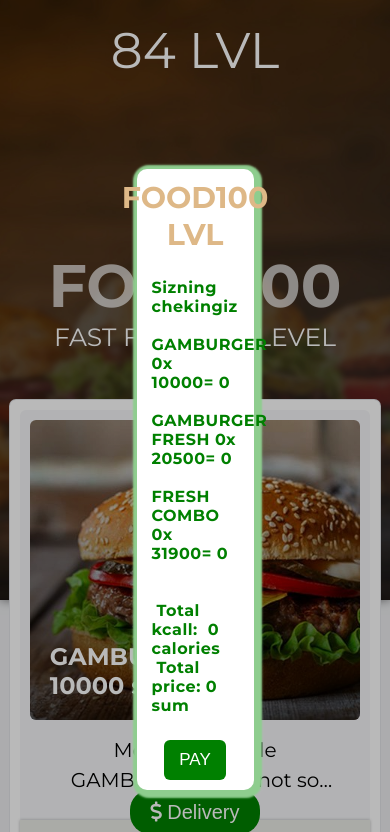
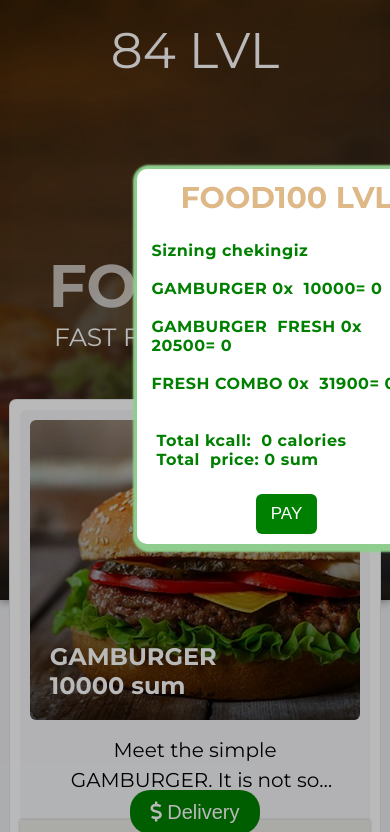
Before and after one commit to MrKhad1roff/Burger_Buy, a plain HTML site: page index.html in a window 390 px wide. Both pictures are taken after a click on the button "Delivery". Shown: the top 832 px of the page. Drawn offline with Linux system fonts and the light colour scheme; files whose address does not match are found by name.

Commit message:
media 50/50

```diff
--- a/index.html
+++ b/index.html
@@ -8,6 +8,7 @@
     <meta http-equiv="X-UA-Compatible" content="ie=edge">
     <title>FOOD100</title>
     <link href="https://fonts.googleapis.com/css?family=Montserrat:400,700&display=swap" rel="stylesheet">
+    <link rel="stylesheet" href="style/media.css">
     <link rel="stylesheet" href="style/fonts.css">
     <link rel="stylesheet" href="style/icons.css">
     <link rel="stylesheet" href="style/style.css">
--- a/script.js
+++ b/script.js
@@ -106,11 +106,10 @@ const addCart = document.querySelector('.addCart');
 
 
 addCart.addEventListener('click', function (){
-    receipt.style.display = 'block';
-    receiptWindow.style.top = '20%';
-    receiptWindow.style.left = '35%';
 
-
+        receipt.style.display = 'block';
+        receiptWindow.style.top = '20%';
+        receiptWindow.style.left = '35%';
 
     setTimeout(() => {
         receipt.style.opacity = 1;
--- /dev/null
+++ b/style/media.css
@@ -0,0 +1,34 @@
+/* Decktop */
+@media (max-width: 1440px) {}
+@media (max-width: 1320px) {}
+@media (max-width: 1290px) {}
+@media (max-width: 1170px) {}
+@media (max-width: 1140px) {}
+@media (max-width: 1024px) {
+    .receipt.active .receipt__window{
+        width: 400px!important;
+        min-height: 400px!important;
+    }
+}
+/* tab */
+@media (max-width: 992px) {
+
+}
+@media (max-width: 850px) {}
+/* mobile */
+@media (max-width: 768px) {}
+@media (max-width: 734px) {}
+@media (max-width: 684px) {
+    .receipt.active .receipt__window{
+        width: 300px!important;
+        min-height: 300px!important;
+    }
+}
+
+@media (max-width: 667px) {}
+/* mobile < 576  */
+@media (max-width: 576px) {}
+@media (max-width: 480px) {}
+@media (max-width: 412px) {}
+@media (max-width: 375px) {}
+@media (max-width: 320px) {}
--- a/style/style.css
+++ b/style/style.css
@@ -319,8 +319,8 @@ a {
 }
 
 .receipt.active .receipt__window {
-    width: 30%;
-    min-height: 50%;
+    width: 500px;
+    min-height: 500px;
     background: white;
     border-radius: 10px;
     box-shadow: 2px 2px 2px 6px rgb(142, 205, 142);
```
